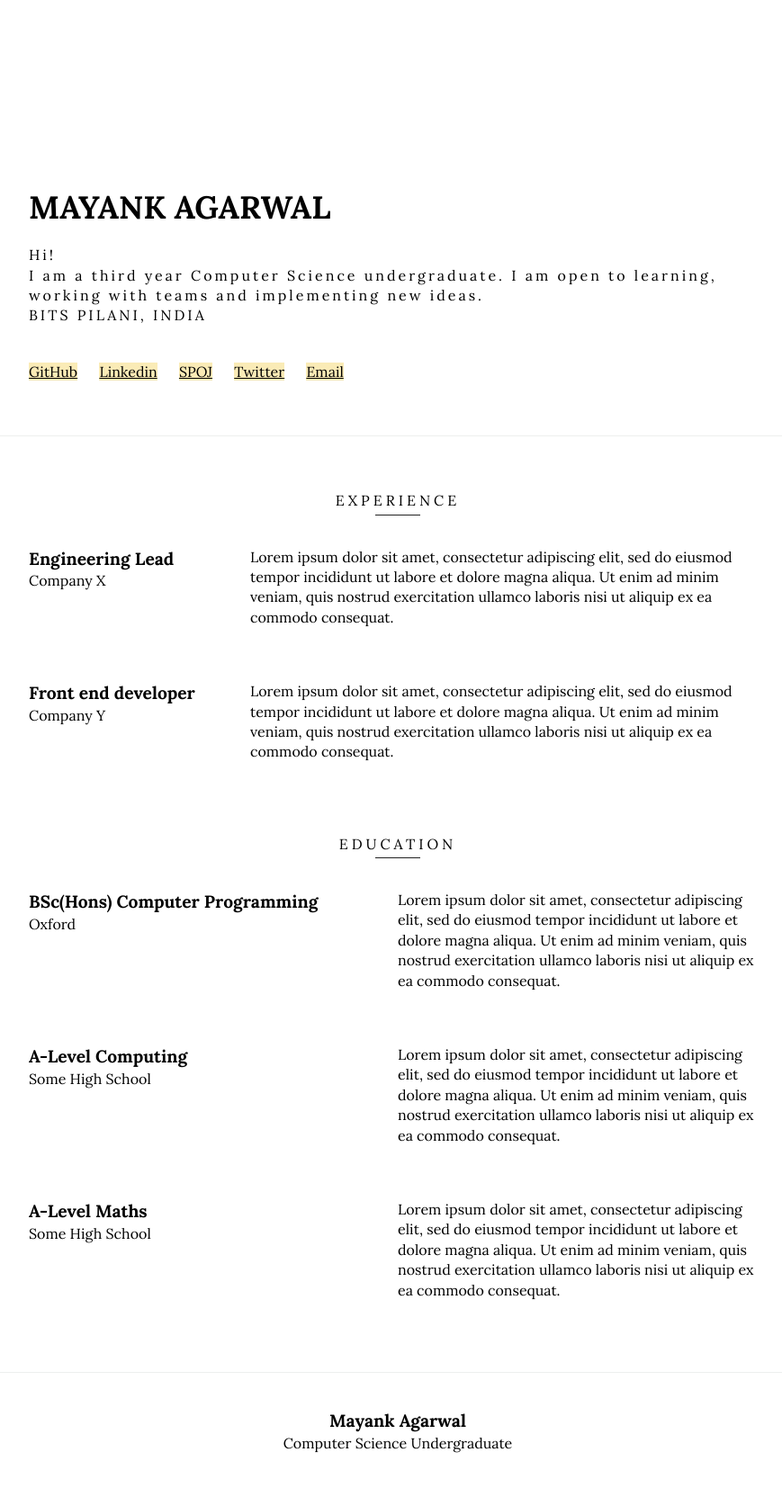
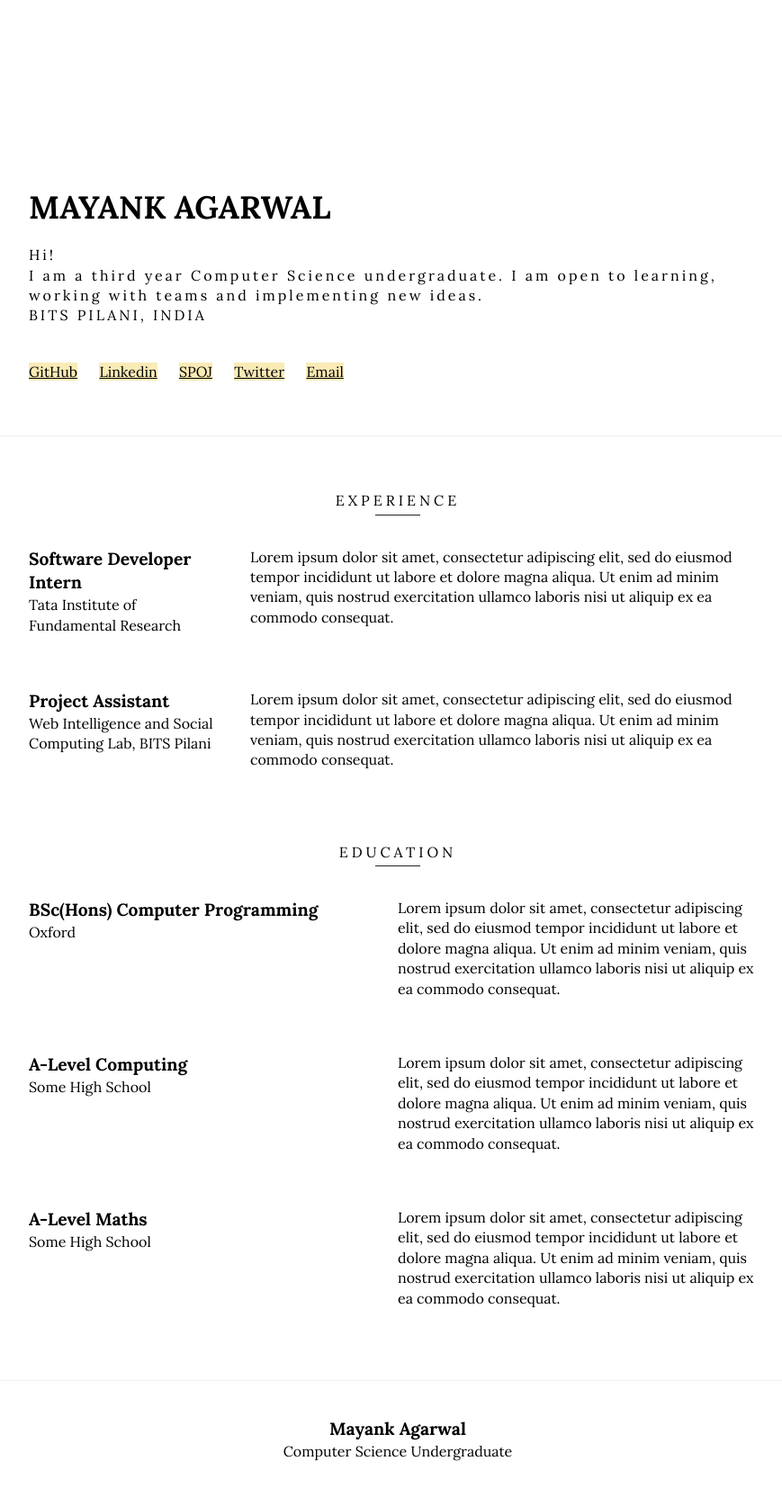
Before and after one commit to mayankgrwl97/mayankgrwl97.github.io, a Jekyll site: the page built from index.html, in a window 1280 px wide. Shown: the whole page at 90% size, without its empty margins (198-1067 px from the left). Built offline with Jekyll 4.4.1, drawn with Linux system fonts in a browser that asks for light colours.

Commit message:
edit jobs.yml

```diff
--- a/_data/jobs.yml
+++ b/_data/jobs.yml
@@ -1,7 +1,7 @@
--   title: Engineering Lead
-    company: Company X
+-   title: Software Developer Intern
+    company: Tata Institute of Fundamental Research
     description: Lorem ipsum dolor sit amet, consectetur adipiscing elit, sed do eiusmod tempor incididunt ut labore et dolore magna aliqua. Ut enim ad minim veniam, quis nostrud exercitation ullamco laboris nisi ut aliquip ex ea commodo consequat.
 
--   title: Front end developer
-    company: Company Y
+-   title: Project Assistant
+    company: Web Intelligence and Social Computing Lab, BITS Pilani
     description: Lorem ipsum dolor sit amet, consectetur adipiscing elit, sed do eiusmod tempor incididunt ut labore et dolore magna aliqua. Ut enim ad minim veniam, quis nostrud exercitation ullamco laboris nisi ut aliquip ex ea commodo consequat.
```
